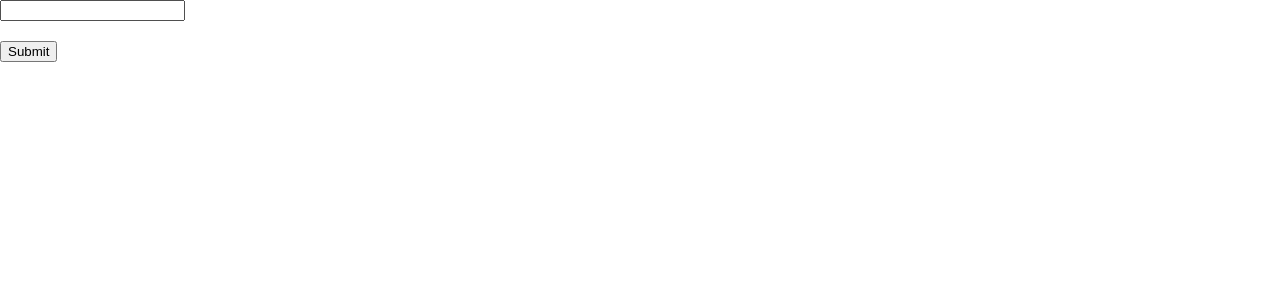
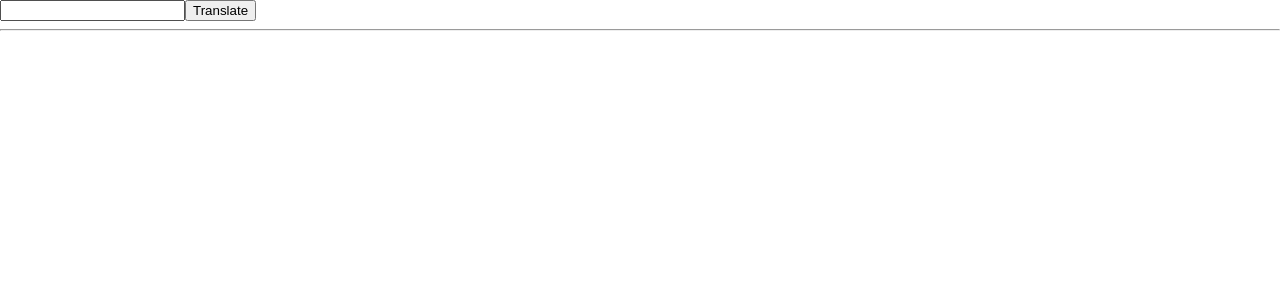
Before and after one commit to andrebronca/react01, a React (Create React App) app: page / in a window 1280 px wide. Shown: the top 300 px of the page. Built offline with nearby package versions, Linux system fonts and the light colour scheme.

Commit message:
inicio de api

```diff
--- /dev/null
+++ b/src/Translate.js
@@ -0,0 +1,54 @@
+import React, { Component } from 'react'
+
+class Translate extends Component {
+    constructor(props){
+        super(props)
+
+        this.state = {
+            text_to_translate: '',
+            text_translated: ''
+        }
+
+        this.handleChangeTextTranslated = this.handleChangeTextTranslated.bind(this)
+        this.handleClick = this.handleClick.bind(this)
+    }
+
+    handleChangeTextTranslated(e){
+        return this.setState({
+            text_to_translate: e.target.value
+        })
+    }
+
+    handleClick(){
+        fetch('http://localhost:9000/translate', {
+            method: 'POST',
+            headers: {
+                'Accept': 'application/json',
+                'Content-Type': 'application/json'
+            }
+        })
+        .then((response) => response.json())
+        .then((data) => {
+            console.log(data.text)
+            this.setState({
+                text_translated: data.text
+            })
+        })
+    }
+
+    render(){
+        return (
+            <div>
+                <input type="text" name="text_to_translate"
+                    value={this.state.text_to_translate}
+                    onChange={this.handleChangeTextTranslated}/>
+                <button type="button"
+                    onClick={this.handleClick}>Translate</button>
+                <hr />
+                <p>{this.state.text_translated}</p>
+            </div>
+        )
+    }
+}
+
+export default Translate
--- a/src/index.js
+++ b/src/index.js
@@ -10,10 +10,12 @@
 import HelloWorld from './HelloWorld'
 import PropsValidation from './PropsValidation'
 import Events from './Events'
+import Translate from './Translate';
 
 ReactDOM.render(
     // <HelloWorld txt = 'Lidando com props' />,
     // <PropsValidation name="AndRB" age="39" height="1.9" />,
-    <Events />,
+    // <Events />,
+    <Translate />,
     document.getElementById("root")
 )
```
